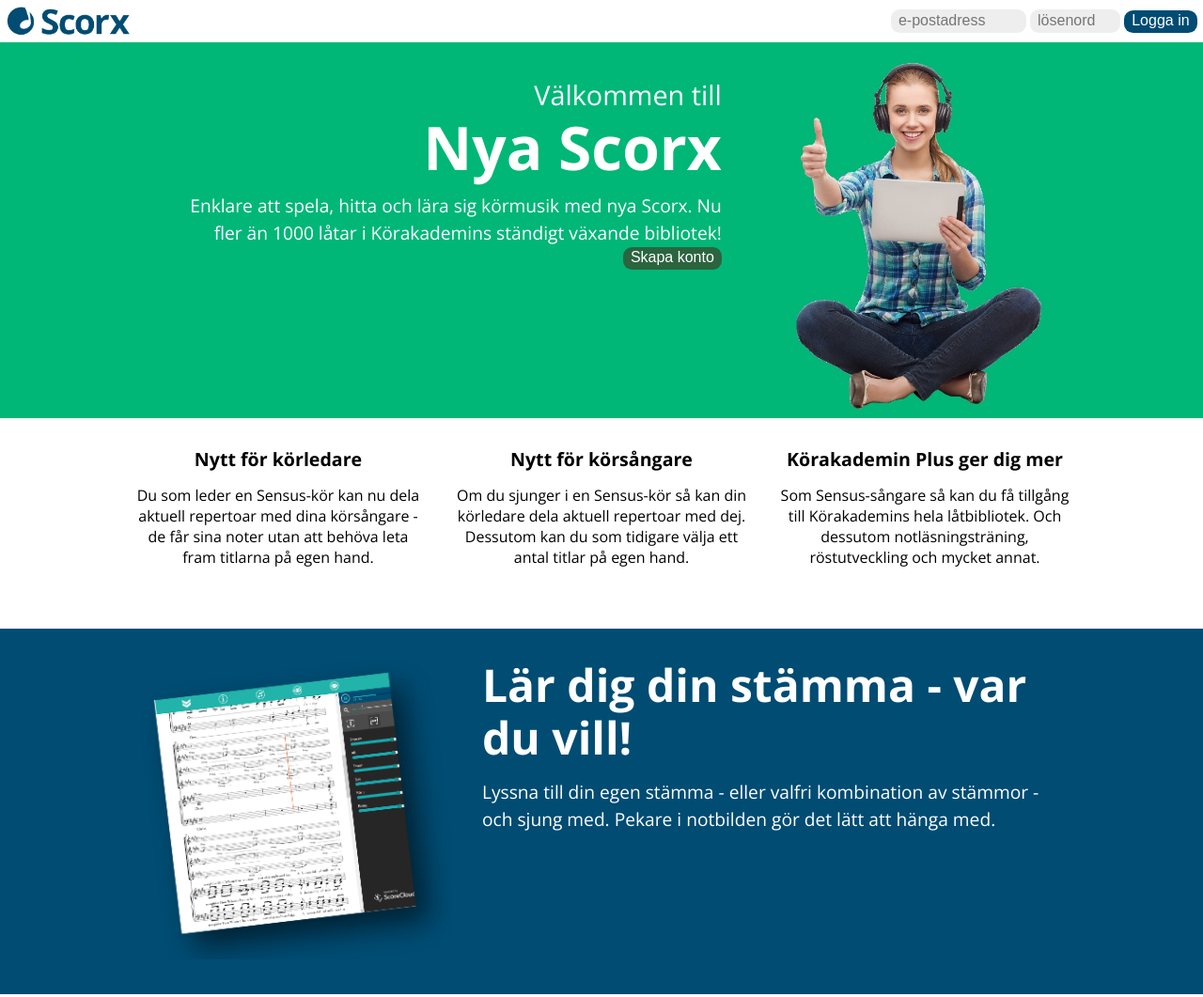
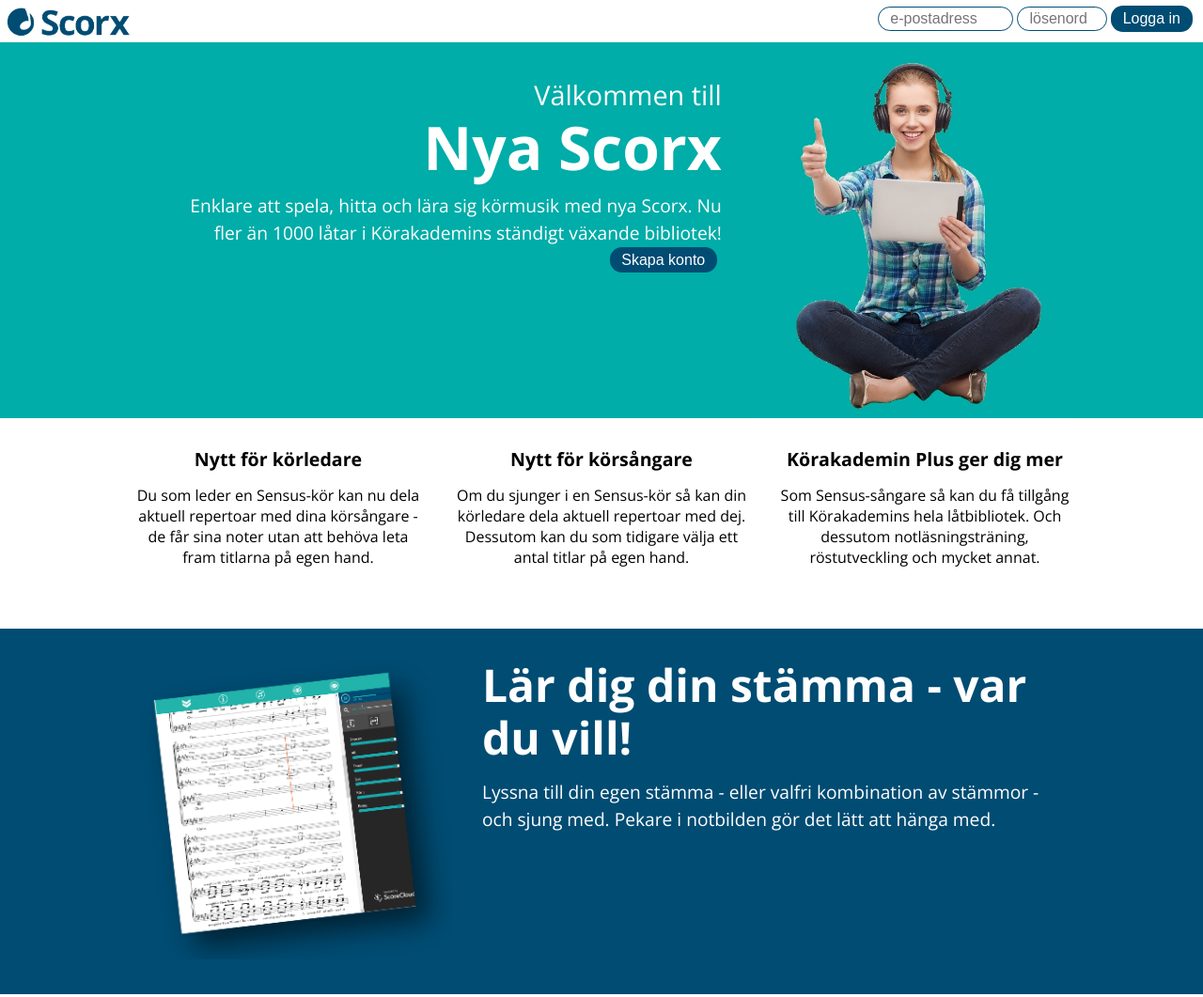
Before and after one commit to cambiata/sx-2019-demo, a plain HTML site: page docs/guest.html in a window 1280 px wide. Shown: the top 1061 px of the page at 94% size. Drawn offline with nearby package versions, Linux system fonts and the light colour scheme.

Commit message:
guest.html new greenish color

```diff
--- /dev/null
+++ b/docs/css/components.css
@@ -0,0 +1,28 @@
+input, button {
+    font-size: calc(1vmin + 8px);
+}
+
+input {
+    padding: .2rem .8rem;
+    border: 1px solid var(--scorxblue);
+    background: white;
+    border-radius: .8rem;
+}
+
+
+button {
+    padding: .3rem .8rem;
+    border-radius: .8rem;
+    border: 0;
+    margin: 0 0.3em 0.3em 0;
+    color: #FFFFFF;
+    background: var(--scorxblue);
+    text-align: center;
+    cursor: pointer;
+    /* transition: all 0.1s; */
+}
+
+
+button:active {
+    color: #DDD;
+}
--- a/docs/css/fonts.css
+++ b/docs/css/fonts.css
@@ -31,11 +31,3 @@
   line-height: calc(1.4vmin + 12px);
   padding-bottom: 1rem;
 }
-
-input, button {
-  font-size: calc(1vmin + 8px);
-}
-
-button {
-  cursor:pointer;
-}
--- a/docs/guest.html
+++ b/docs/guest.html
@@ -10,6 +10,7 @@
     <link rel="stylesheet" href="css/base.css">
     <link rel="stylesheet" href="css/colors.css">
     <link rel="stylesheet" href="css/fonts.css">
+    <link rel="stylesheet" href="css/components.css">
     <link rel="stylesheet" href="css/lightbox.css">
 
     <style>
@@ -71,22 +72,7 @@
             align-items: center;
         }
 
-        input {
-            border: 0;
-            background: #eee;
-            padding: .2rem .5rem;
-            border-radius: .6rem;
-        }
 
-        button {
-            border: 0;
-            padding: .15rem .5rem .2rem;
-            border-radius: .6rem;
-            background: var(--scorxblue);
-            color: white;
-            /* font-weight: re; */
-            /* text-transform: uppercase; */
-        }
 
         .gradientblue {
             background: #004C73;
@@ -171,17 +157,17 @@
 
     </header>
 
-    <div class="wide sticky" style="background: var(--scorxcleargreen);color:white;">
+    <div class="wide sticky" style="background: var(--scorxgreen);color:white;">
         <div class="mid " style="display: grid;grid-template-columns: 2fr 1fr;grid-gap: 4vmin;">
             <div class="vpad" style="text-align: right;">
                     <p style="font-size: 1.8rem;;line-height: 3rem;">Välkommen till</p>
                 <h1>Nya Scorx</h1>
                 <p style="font-size: 1.2rem;;line-height: 1.8rem;padding-left:3rem;">Enklare att spela, hitta och lära
                     sig körmusik med nya Scorx. Nu fler än 1000 låtar i Körakademins ständigt växande bibliotek!</p>
-                    <button style="background:rgb(44, 100, 63)">Skapa konto</button>
+                    <button style="">Skapa konto</button>
             </div>
             <div style="display:flex; align-items:center;">
-                <img style="height:50vmin" src="assets/img/girl.jpg" alt="">
+                <img style="height:50vmin" src="assets/img/girl-scorxgreen.jpg" alt="">
             </div>
         </div>
     </div>
```
Also changed, not shown: docs/assets/img/girl-scorxgreen.jpg (added).
